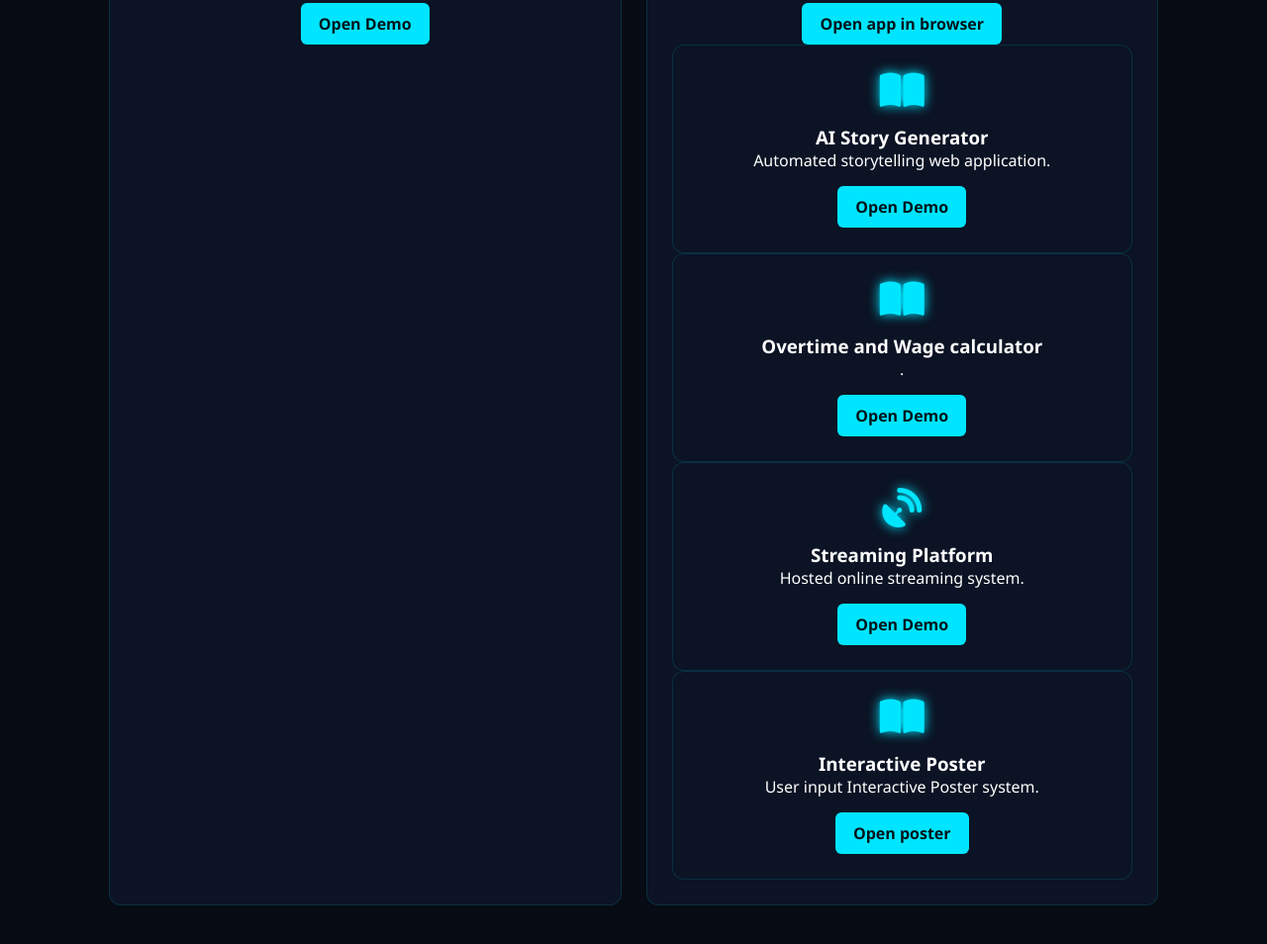
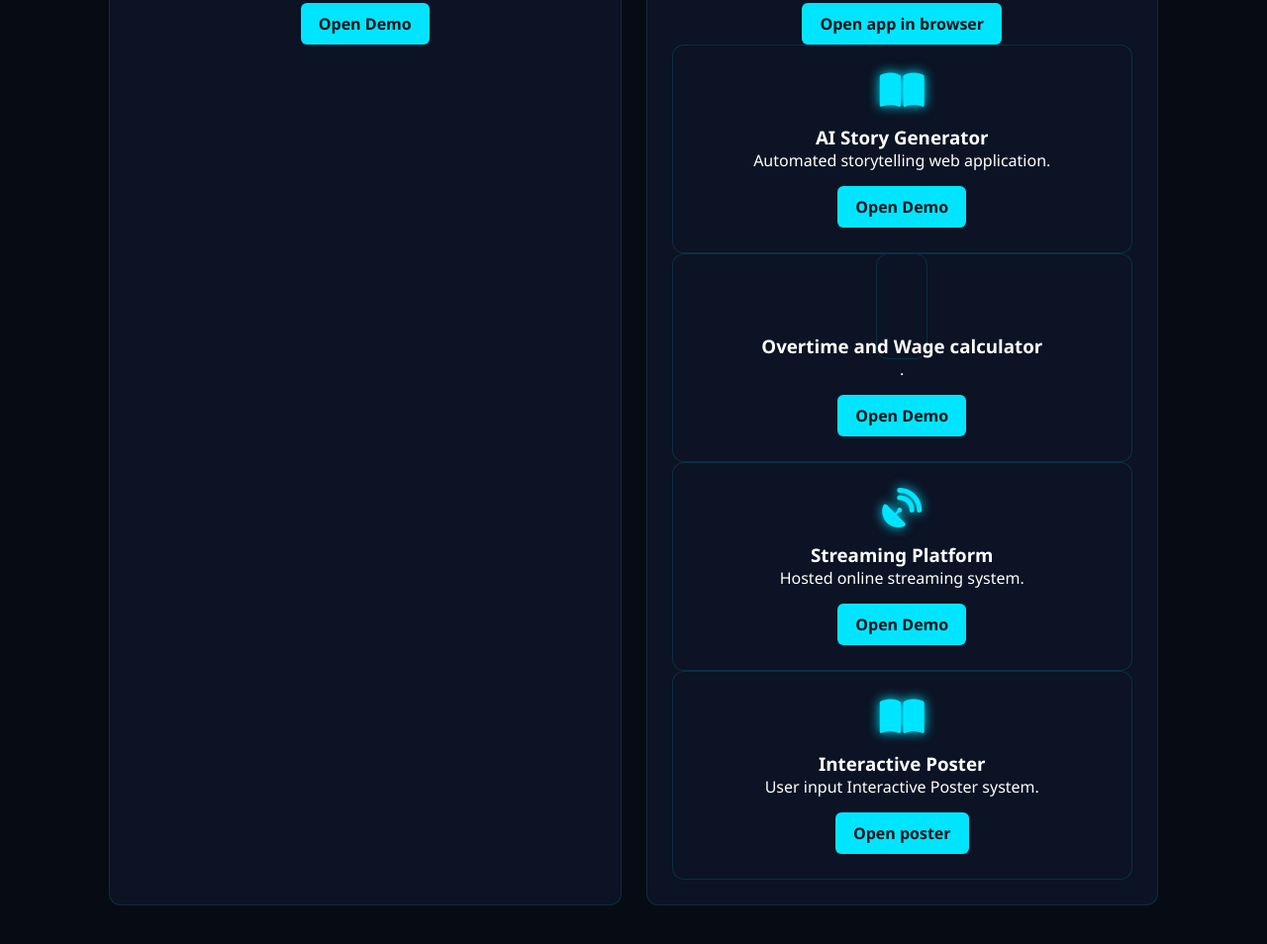
Before and after one commit to TrebuorOrnum/ornum-it-website, a website: page index.html in a window 1280 px wide. Shown: the part 1713-2667 px from the top of the page at 99% size. Drawn offline with Linux system fonts and the light colour scheme; some packages are replaced by stand-ins of ours.

Commit message:
Fix icon class in Overtime and Wage calculator card

```diff
--- a/index.html
+++ b/index.html
@@ -172,7 +172,7 @@ text-decoration:none;box-shadow:0 0 15px #25D366;z-index:999;
 </div>
 
 <div class="card">
-<i class="fas fa-book-open"></i>
+<i class="card"></i>
 <h3>Overtime and Wage calculator</h3>
 <p>.</p>
 <a class="project-link" href="https://trebuorornum.github.io/Overtime-and-wage-calculator/" target="_blank">Open Demo</a>
```
